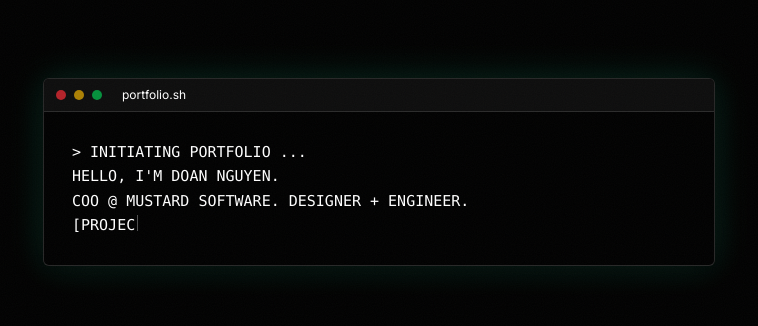
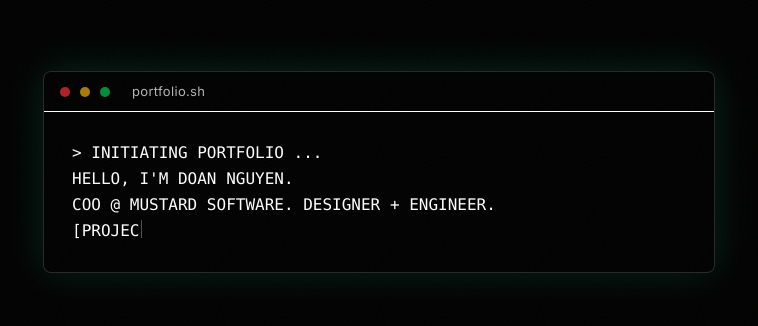
Before and after one commit to sincearity/bios-portfolio, a Next.js app: page / in a window 1280 px wide. Shown: the part 260-586 px from the top of the page, without its empty margins (261-1019 px from the left). Built offline with nearby package versions, Linux system fonts and the light colour scheme.

Commit message:
feat: add [OPEN]/[BACK] interactive tags and instant back navigation

```diff
--- a/src/app/globals.css
+++ b/src/app/globals.css
@@ -2,14 +2,36 @@
 
 /* ---- Design tokens ---- */
 :root {
-  --bg: 0 0% 0%; /* pure black */
-  --fg: 0 0% 100%; /* pure white */
-  --muted: 0 0% 70%; /* gray */
-  --accent: 160 100% 60%; /* cyan/green */
+  /* neutrals */
+  --bg: 0 0% 0%;
+  --fg: 0 0% 100%;
+  --muted: 0 0% 70%;
+  --accent: 160 100% 60%;
 
-  /* needed by your page.tsx classes */
-  --border: 0 0% 22%; /* thin gray border */
-  --card: 0 0% 6%; /* slightly lighter than bg for header strip */
+  /* surfaces */
+  --surface-0: var(--bg); /* page */
+  --surface-1: 0 0% 6%; /* panels/headers */
+  --surface-2: 0 0% 10%; /* elevated surfaces */
+
+  /* borders & rings */
+  --border: 0 0% 22%;
+  --ring: var(--accent);
+
+  /* states (for future components) */
+  --success: 160 80% 48%;
+  --warning: 40 95% 55%;
+  --danger: 0 85% 58%;
+
+  /* radii / spacing / motion */
+  --radius-sm: 6px;
+  --radius: 8px;
+  --radius-lg: 12px;
+  --space: 24px; /* base vertical rhythm */
+  --motion-fast: 150ms;
+  --motion-slow: 400ms;
+
+  /* card/headers */
+  --card: var(--surface-1);
 
   /* background grid texture */
   --grid: radial-gradient(circle at 1px 1px, rgba(255, 255, 255, 0.06) 1px, transparent 1px);
@@ -185,3 +207,48 @@
     animation: none !important;
   }
 }
+
+/* focus = subtle underline instead of glowing box */
+.focus-ring { outline: none; }
+.focus-ring:focus-visible {
+    text-decoration: underline;
+    text-decoration-thickness: 2px;
+    text-underline-offset: 4px;
+    text-decoration-color: hsl(var(--accent) / 0.8);
+}
+
+
+/* Subtle text colors */
+.text-muted {
+  color: hsl(var(--muted));
+}
+.text-success {
+  color: hsl(var(--success));
+}
+.text-warning {
+  color: hsl(var(--warning));
+}
+.text-danger {
+  color: hsl(var(--danger));
+}
+
+/* Link look that fits terminal-modern */
+.link {
+  color: hsl(var(--accent));
+  text-underline-offset: 3px;
+}
+.link:hover {
+  text-decoration: underline;
+}
+
+/* Reusable terminal container */
+.terminal-box {
+  border: 1px solid hsl(var(--border) / 0.7);
+  background: hsl(var(--surface-0) / 0.95);
+  border-radius: var(--radius);
+  backdrop-filter: blur(2px);
+  overflow: hidden;
+  box-shadow:
+    0 8px 24px rgba(0, 0, 0, 0.35),
+    0 0 30px hsl(var(--accent) / 0.1); /* base glow; animated via .animate-glow */
+}
--- a/src/app/page.tsx
+++ b/src/app/page.tsx
@@ -1,34 +1,20 @@
-import { Typewriter } from '@/components/ui/typewriter'
+import { InteractiveTerminal } from '@/components/InteractiveTerminal'
 
 export default function Home() {
     return (
-    <main className="flex min-h-screen items-center justify-center px-3 sm:px-4">
-      <div className="w-full max-w-2xl rounded-md border border-[hsl(var(--border))]/70 bg-[hsl(var(--bg))]/95 backdrop-blur-[2px] overflow-hidden animate-glow">
-        {/* header strip */}
-        <div className="flex items-center gap-2 border-b border-[hsl(var(--border))]/70 bg-[hsl(var(--card))]/90 px-3 py-2">
-          <span className="h-2.5 w-2.5 rounded-full bg-red-500/70" />
-          <span className="h-2.5 w-2.5 rounded-full bg-yellow-500/70" />
-          <span className="h-2.5 w-2.5 rounded-full bg-green-500/70" />
-          <span className="ml-3 text-xs text-muted">portfolio.sh</span>
+        <main className="flex min-h-screen items-center justify-center px-[clamp(12px,3vw,24px)]">
+            <div className="w-full max-w-[clamp(22rem,80vw,42rem)] terminal-box animate-glow">
+                <div className="flex items-center gap-[clamp(6px,1.2vw,10px)] border-b border-border/70 bg-card/90 px-[clamp(10px,2.5vw,16px)] py-[clamp(6px,1.2vw,10px)]">
+                    <span className="h-[10px] w-[10px] rounded-full bg-red-500/70" />
+                    <span className="h-[10px] w-[10px] rounded-full bg-yellow-500/70" />
+                    <span className="h-[10px] w-[10px] rounded-full bg-green-500/70" />
+                    <span className="ml-3 text-muted [font-size:clamp(11px,1.2vw,13px)] tracking-wide">
+            portfolio.sh
+          </span>
                 </div>
 
-        {/* terminal content */}
-        <div className="p-5 sm:p-7">
-          <Typewriter
-            text={`> INITIATING PORTFOLIO ...
-
-HELLO, I'M DOAN NGUYEN.
-COO @ MUSTARD SOFTWARE. DESIGNER + ENGINEER.
-
-[PROJECTS]
-- BIOS-TERMINAL
-- MUSTARD CMS
-
-[CONTACT]
-EMAIL: doan@mustard.so
-GITHUB: https://github.com/sincearity`}
-            speed={24}
-          />
+                <div className="p-[clamp(18px,4vw,28px)]">
+                    <InteractiveTerminal />
                 </div>
             </div>
         </main>
--- /dev/null
+++ b/src/components/InteractiveTerminal.tsx
@@ -0,0 +1,95 @@
+"use client"
+
+import { useState, useCallback, useEffect } from "react"
+import { Typewriter } from "@/components/ui/typewriter"
+
+type Scene = "home" | "bios-terminal" | "mustard-cms"
+
+function getSceneText(scene: Scene) {
+    switch (scene) {
+        case "bios-terminal":
+            return `> OPEN bios-terminal
+
+BIOS-TERMINAL
+A minimalist terminal UI with typewriter pacing,
+syntax-like highlights, and synced glow/cursor.
+
+STACK
+- Next.js (App Router)
+- Tailwind tokens + utilities
+- Custom Typewriter (smart pauses, links)
+
+ACTIONS
+[BACK]`
+        case "mustard-cms":
+            return `> OPEN mustard-cms
+
+MUSTARD CMS
+A lightweight content system focused on designer-friendly workflows
+and clean, opinionated UI components.
+
+HIGHLIGHTS
+- MDX content
+- Design tokens
+- Minimal authoring experience
+
+ACTIONS
+[BACK]`
+        default:
+            return `> INITIATING PORTFOLIO ...
+
+HELLO, I'M DOAN NGUYEN.
+COO @ MUSTARD SOFTWARE. DESIGNER + ENGINEER.
+
+[PROJECTS]
+- BIOS-TERMINAL [OPEN bios-terminal]
+- MUSTARD CMS [OPEN mustard-cms]
+
+[CONTACT]
+EMAIL: doan@mustard.so
+GITHUB: https://github.com/sincearity`
+    }
+}
+
+export function InteractiveTerminal() {
+    const [scene, setScene] = useState<Scene>("home")
+    const [instant, setInstant] = useState(false)
+
+    const handleSelect = useCallback((id: string) => {
+        if (id === "bios-terminal") setScene("bios-terminal")
+        if (id === "mustard-cms") setScene("mustard-cms")
+        // animate when opening
+        setInstant(false)
+    }, [])
+
+    const handleOpen = useCallback((id: string) => {
+        setInstant(false)                 // animate this next text
+        if (id === "bios-terminal") setScene("bios-terminal")
+        if (id === "mustard-cms") setScene("mustard-cms")
+    }, [])
+
+    const handleBack = useCallback(() => {
+        setInstant(true)                  // next text (home) renders instantly
+        setScene("home")
+    }, [])
+
+
+    useEffect(() => {
+        const onKey = (e: KeyboardEvent) => {
+            if (e.key.toLowerCase() === "b" && scene !== "home") handleBack()
+        }
+        window.addEventListener("keydown", onKey)
+        return () => window.removeEventListener("keydown", onKey)
+    }, [scene, handleBack])
+
+    return (
+        <Typewriter
+            text={getSceneText(scene)}
+            speed={24}
+            onSelect={handleSelect}
+            onOpen={handleOpen}
+            onBack={handleBack}
+            instant={instant}
+        />
+    )
+}
--- a/src/components/ui/terminal.tsx
+++ /dev/null
@@ -1,3 +0,0 @@
-export function Terminal({ children }: { children: React.ReactNode }) {
-  return <div className="text-[15px] leading-relaxed whitespace-pre-wrap">{children}</div>
-}
--- a/src/components/ui/typewriter.tsx
+++ b/src/components/ui/typewriter.tsx
@@ -1,6 +1,6 @@
-'use client'
+"use client"
 
-import { useEffect, useRef, useState } from 'react'
+import { useEffect, useRef, useState } from "react"
 
 type Props = {
     text: string
@@ -8,52 +8,121 @@
     newlinePause?: number
     sentencePause?: number
     commaPause?: number
+    onSelect?: (id: string) => void
+    onOpen?: (id: string) => void
+    onBack?: () => void
+    /** if true, render full text immediately (no typing) */
+    instant?: boolean
 }
 
-function highlight(line: string) {
-  if (line.startsWith('>')) return <span className="text-accent">{line}</span>
-  if (/^\[.*\]$/.test(line)) return <span className="text-muted">{line}</span>
+function toId(label: string) {
+    return label.trim().toLowerCase().replace(/\s+/g, "-")
+}
+
+function FocusLink(props: React.ComponentProps<"button">) {
+    const { className = "", ...rest } = props
+    return (
+        <button
+            type="button"
+            {...rest}
+            className={`focus-ring underline underline-offset-2 hover:opacity-80 ${className}`}
+        />
+    )
+}
+
+/** Render inline tokens like [OPEN project-name] and [BACK] once fully typed */
+function renderInlineTags(line: string, onOpen?: (id: string) => void, onBack?: () => void) {
+    // Case-insensitive match for [OPEN xxx] or [BACK]
+    const tagRe = /\[(OPEN)(?:\s+([^\]]+))?\]|\[(BACK)\]/gi
+    const out: React.ReactNode[] = []
+    let lastIndex = 0
+    let m: RegExpExecArray | null
+
+    while ((m = tagRe.exec(line))) {
+        if (m.index > lastIndex) out.push(line.slice(lastIndex, m.index))
+
+        if ((m[1]?.toLowerCase?.()) === "open") {
+            const raw = (m[2] || "").trim()
+            const id = toId(raw)
+            out.push(
+                <FocusLink key={`${m.index}-open`} onClick={() => onOpen?.(id)} className="text-accent">
+                    [OPEN{raw ? ` ${raw}` : ""}]
+                </FocusLink>
+            )
+        } else if ((m[3]?.toLowerCase?.()) === "back") {
+            out.push(
+                <FocusLink key={`${m.index}-back`} onClick={() => onBack?.()} className="text-muted">
+                    [BACK]
+                </FocusLink>
+            )
+        }
+        lastIndex = tagRe.lastIndex
+    }
+
+    if (lastIndex < line.length) out.push(line.slice(lastIndex))
+    return out.length ? out : line
+}
+
+function ClickableItem({ label, onSelect }: { label: string; onSelect?: (id: string) => void }) {
+    const id = toId(label)
+    return (
+        <FocusLink onClick={() => onSelect?.(id)} className="text-accent">
+            {label}
+        </FocusLink>
+    )
+}
+
+function highlight(
+    line: string,
+    opts: { onSelect?: (id: string) => void; onOpen?: (id: string) => void; onBack?: () => void }
+) {
+    const { onSelect, onOpen, onBack } = opts
+
+    if (line.startsWith(">")) return <span className="text-accent">{renderInlineTags(line, onOpen, onBack)}</span>
+    if (/^\[.*\]$/.test(line)) return <span className="text-muted">{renderInlineTags(line, onOpen, onBack)}</span>
+
+    // LIST ITEM: "- LABEL [OPEN something]"
     if (/^-\s+/.test(line)) {
-    const item = line.replace(/^-+\s*/, '')
+        const withoutDash = line.replace(/^-+\s*/, "")
+        const m = withoutDash.match(/^([^\[]+)(.*)$/) // label (no "[") + trailing (tags)
+        const label = (m?.[1] ?? withoutDash).trim()
+        const trailing = m?.[2] ?? ""
+
         return (
             <>
                 <span className="text-muted">- </span>
-        <span className="text-accent">{item}</span>
+                <ClickableItem label={label} onSelect={onSelect} />{" "}
+                {trailing ? renderInlineTags(trailing, onOpen, onBack) : null}
             </>
         )
     }
-  if (line.startsWith('EMAIL:')) {
-    const v = line.replace('EMAIL:', '').trim()
+
+    if (line.startsWith("EMAIL:")) {
+        const v = line.replace("EMAIL:", "").trim()
         return (
             <>
-        <span className="text-purple-400">EMAIL:</span>{' '}
-        <a
-          href={`mailto:${v}`}
-          className="text-sky-400 underline underline-offset-2 hover:opacity-80"
-        >
+                <span className="text-purple-400">EMAIL:</span>{" "}
+                <a href={`mailto:${v}`} className="text-sky-400 underline underline-offset-2 hover:opacity-80">
                     {v}
                 </a>
             </>
         )
     }
-  if (line.startsWith('GITHUB:')) {
-    const v = line.replace('GITHUB:', '').trim()
-    const href = v.startsWith('http') ? v : `https://github.com/${v}`
+
+    if (line.startsWith("GITHUB:")) {
+        const v = line.replace("GITHUB:", "").trim()
+        const href = v.startsWith("http") ? v : `https://github.com/${v}`
         return (
             <>
-        <span className="text-purple-400">GITHUB:</span>{' '}
-        <a
-          href={href}
-          target="_blank"
-          rel="noreferrer"
-          className="text-green-400 underline underline-offset-2 hover:opacity-80"
-        >
+                <span className="text-purple-400">GITHUB:</span>{" "}
+                <a href={href} target="_blank" rel="noreferrer" className="text-green-400 underline underline-offset-2 hover:opacity-80">
                     {v}
                 </a>
             </>
         )
     }
-  return line
+
+    return renderInlineTags(line, onOpen, onBack)
 }
 
 export function Typewriter({
@@ -62,13 +131,35 @@
                                newlinePause = 300,
                                sentencePause = 220,
                                commaPause = 120,
+                               onSelect,
+                               onOpen,
+                               onBack,
+                               instant = false, // <-- include and default
                            }: Props) {
-  const [displayed, setDisplayed] = useState('')
+    const [displayed, setDisplayed] = useState("")
     const idx = useRef(0)
     const t = useRef<number | null>(null)
+    const prevTextRef = useRef<string | null>(null)
 
     useEffect(() => {
-    setDisplayed('')
+        // only react when the text changes
+        if (prevTextRef.current === text) {
+            return
+        }
+        prevTextRef.current = text
+
+        // cancel any pending timer before starting new cycle
+        if (t.current) window.clearTimeout(t.current)
+
+        if (instant) {
+            // show everything at once for this new text
+            setDisplayed(text)
+            idx.current = text.length
+            return
+        }
+
+        // animate from scratch for this new text
+        setDisplayed("")
         idx.current = 0
 
         const tick = () => {
@@ -80,7 +171,7 @@
             idx.current = i + 1
 
             let delay = speed
-      if (ch === '\n') delay += newlinePause
+            if (ch === "\n") delay += newlinePause
             else if (/[.!?]/.test(ch)) delay += sentencePause
             else if (/[,;:]/.test(ch)) delay += commaPause
 
@@ -91,25 +182,23 @@
         return () => {
             if (t.current) window.clearTimeout(t.current)
         }
-  }, [text, speed, newlinePause, sentencePause, commaPause])
+    }, [text, speed, newlinePause, sentencePause, commaPause, instant])
 
-  // Split lines for highlighting
-  const parts = displayed.split('\n')
+
+    const parts = displayed.split("\n")
     const lastIndex = parts.length - 1
 
     return (
-    <div className="font-mono text-[15px] leading-relaxed text-left">
+        <div className="font-mono [font-size:clamp(14px,1.7vw,16px)] leading-relaxed text-left">
             {parts.slice(0, lastIndex).map((line, i) => (
                 <span key={i} className="block">
-          {highlight(line)}
+          {highlight(line, { onSelect, onOpen, onBack })}
         </span>
             ))}
 
             <span className="inline">
-        {highlight(parts[lastIndex] ?? '')}
-        <span className="caret">
-          <i aria-hidden />
-        </span>
+        {highlight(parts[lastIndex] ?? "", { onSelect, onOpen, onBack })}
+                <span className="caret"><i aria-hidden /></span>
       </span>
         </div>
     )
--- a/tailwind.config.ts
+++ b/tailwind.config.ts
@@ -1,28 +1,44 @@
-// tailwind.config.ts
 import type { Config } from 'tailwindcss'
 
 const config: Config = {
-  darkMode: 'class', // ✅ use string form
+  darkMode: 'class',
   content: ['./src/**/*.{ts,tsx}'],
   theme: {
-    container: { center: true, padding: '1rem' },
     extend: {
-      borderRadius: {
-        xl: 'var(--radius)',
-        '2xl': 'calc(var(--radius) + 8px)',
-      },
       colors: {
         bg: 'hsl(var(--bg))',
         fg: 'hsl(var(--fg))',
         muted: 'hsl(var(--muted))',
+        accent: 'hsl(var(--accent))',
         border: 'hsl(var(--border))',
+        ring: 'hsl(var(--ring))',
         card: 'hsl(var(--card))',
-        accent: { DEFAULT: 'hsl(var(--accent))', fg: 'hsl(var(--accent-fg))' },
-        ring: 'hsl(var(--ring))',
+        surface: {
+          0: 'hsl(var(--surface-0))',
+          1: 'hsl(var(--surface-1))',
+          2: 'hsl(var(--surface-2))',
+        },
+        success: 'hsl(var(--success))',
+        warning: 'hsl(var(--warning))',
+        danger: 'hsl(var(--danger))',
+      },
+      borderRadius: {
+        sm: 'var(--radius-sm)',
+        DEFAULT: 'var(--radius)',
+        lg: 'var(--radius-lg)',
+      },
+      boxShadow: {
+        glow: '0 8px 24px rgba(0,0,0,0.35), 0 0 30px hsl(var(--accent) / 0.10)',
+      },
+      transitionDuration: {
+        fast: 'var(--motion-fast)',
+        slow: 'var(--motion-slow)',
+      },
+      fontFamily: {
+        mono: ['ui-monospace', 'monospace'],
       },
     },
   },
   plugins: [],
 }
-
 export default config
```
Also changed, not shown: src/components/ui/button.tsx (deleted), src/components/ui/card.tsx (deleted), src/components/ui/container.tsx (deleted), src/components/ui/typography.tsx (deleted). Lines whose indentation alone changed are shown as unchanged.
